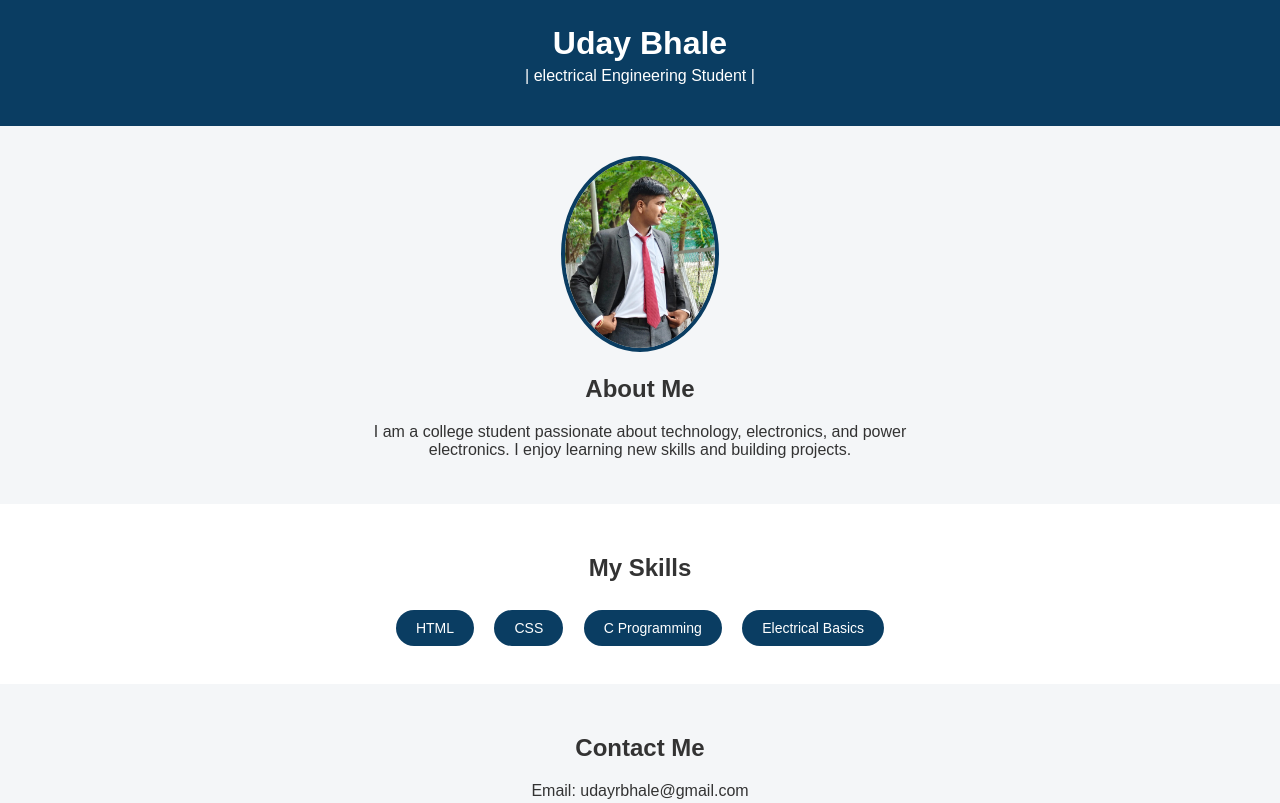
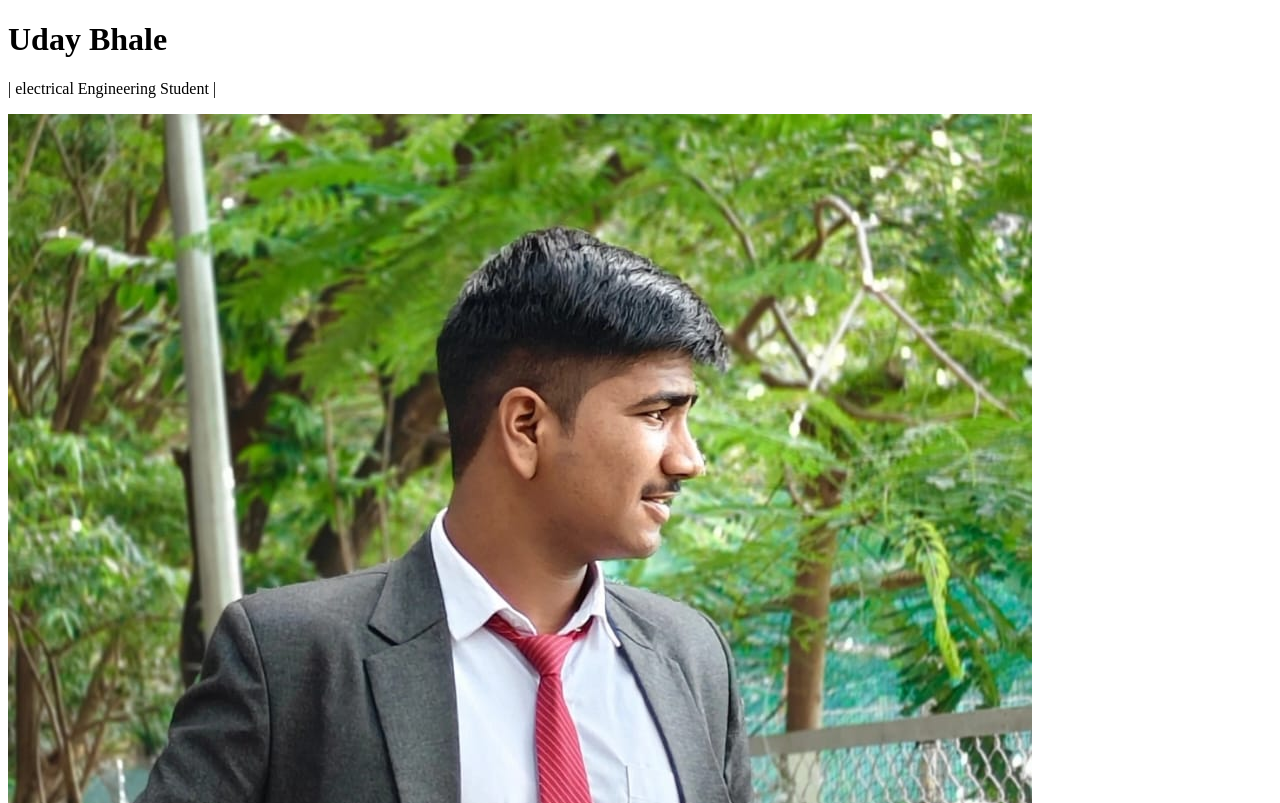
Before and after one commit to udayrbhale-hue/udayrbhale, a plain HTML site: page index.html in a window 1280 px wide. Shown: the top 803 px of the page. Drawn offline with Linux system fonts and the light colour scheme.

Commit message:
Update index.html

```diff
--- a/index.html
+++ b/index.html
@@ -5,75 +5,6 @@
     <title>Uday Bhale Portfolio</title>
 
     <!-- Internal CSS -->
-    <style>
-        body {
-            margin: 0;
-            font-family: Arial, sans-serif;
-            background-color: #f4f6f8;
-            color: #333;
-        }
-
-        header {
-            background-color: #0a3d62;
-            color: white;
-            text-align: center;
-            padding: 25px;
-        }
-
-        header h1 {
-            margin: 0;
-            font-size: 32px;
-        }
-
-        header p {
-            margin-top: 5px;
-            font-size: 16px;
-        }
-
-        section {
-            padding: 30px;
-            text-align: center;
-        }
-
-        /* Profile Section */
-        .profile img {
-            width: 150px;
-            border-radius: 50%;
-            border: 4px solid #0a3d62;
-        }
-
-        .profile p {
-            max-width: 600px;
-            margin: 15px auto;
-        }
-
-        /* Skills Section */
-        .skills {
-            background-color: white;
-        }
-
-        .skill-box {
-            display: inline-block;
-            background-color: #0a3d62;
-            color: white;
-            padding: 10px 20px;
-            margin: 8px;
-            border-radius: 20px;
-            font-size: 14px;
-        }
-
-        /* Contact Section */
-        .contact p {
-            font-size: 16px;
-        }
-
-        footer {
-            background-color: #0a3d62;
-            color: white;
-            text-align: center;
-            padding: 12px;
-        }
-    </style>
 </head>
 
 <body>
```
